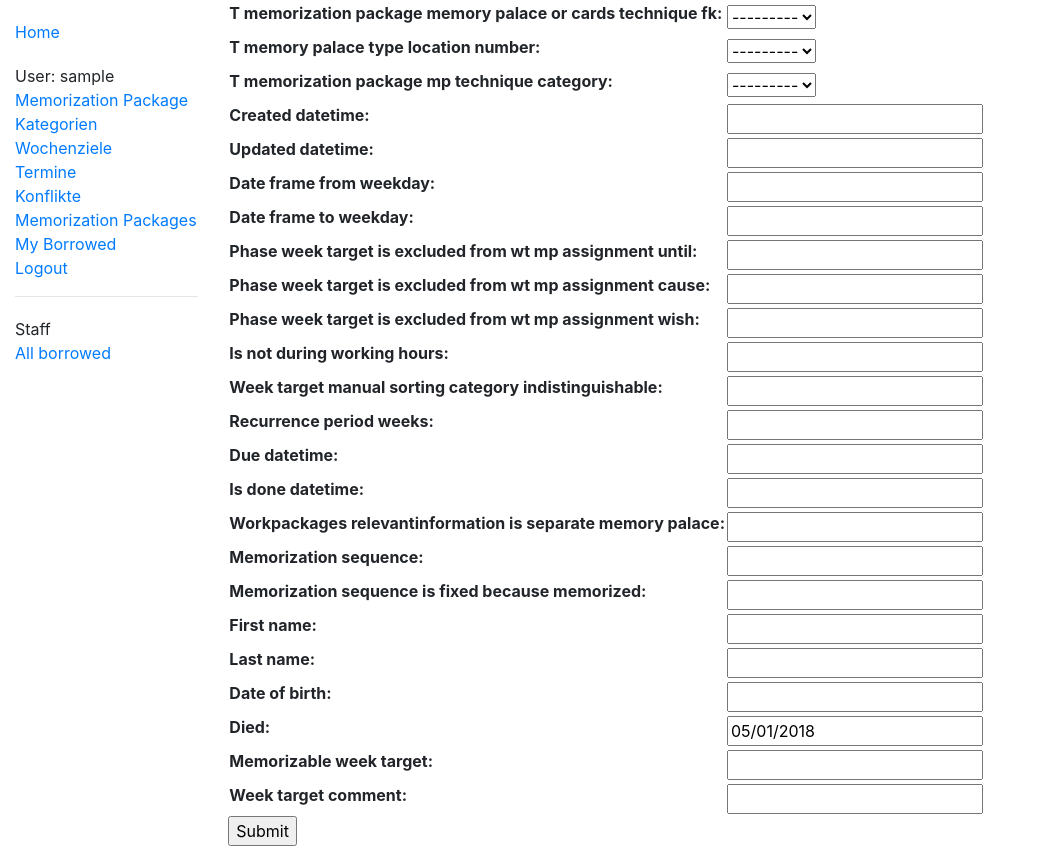
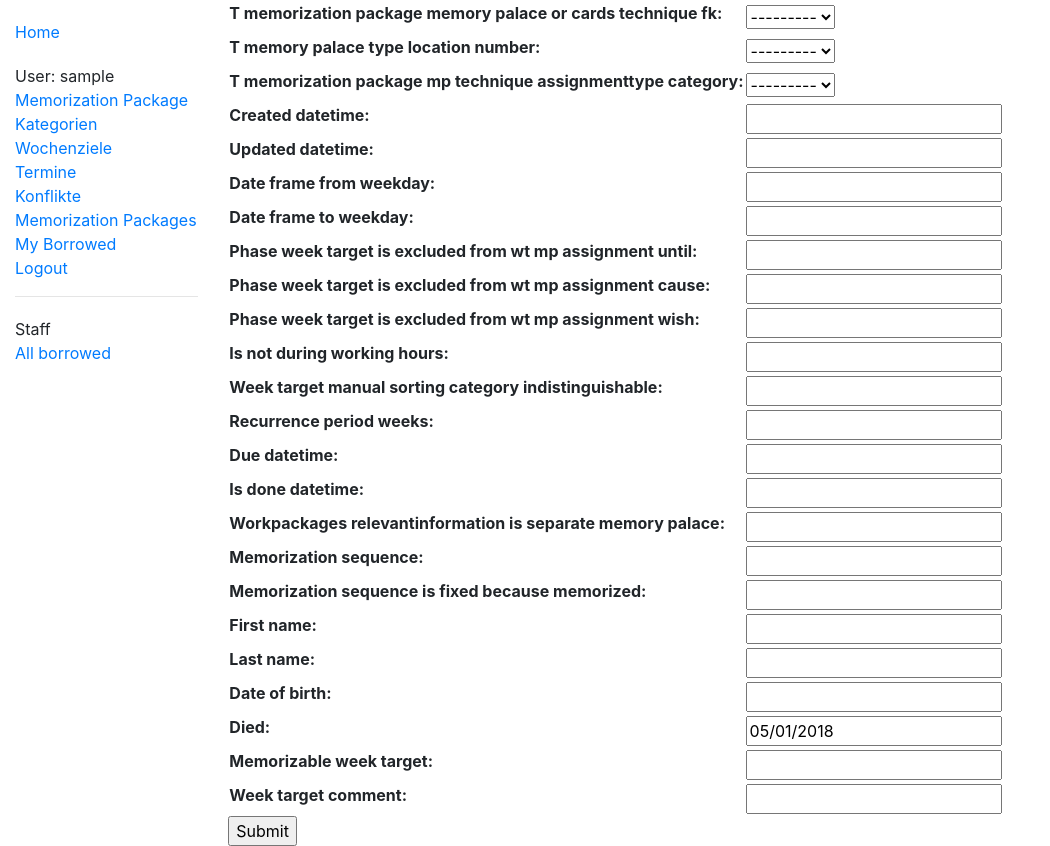
Before and after one commit to mdn/django-locallibrary-tutorial, a Django app: page /catalog/author/create/ in a window 1280 px wide. Shown: the whole page, without its empty margins (0-1050 px from the left). Run offline with Django 3.2, Linux system fonts and the light colour scheme; the visitor is signed in with stand-in values (Sample User, id 1); data that the repository does not hold is empty; some libraries are stand-ins or nearby versions.

Commit message:
Umbenennung von T_Memorization_Package_MP_Technique_Assignmenttype_Category und T_Memorization_Package_MP_Technique_Assignmenttype hinzu

```diff
--- a/catalog/models.py
+++ b/catalog/models.py
@@ -27,18 +27,34 @@ class Language(models.Model):
         return self.name
 
 
+class T_Memorization_Package_MP_Technique_Assignmenttype(models.Model):
+    assignment_type_description = models.CharField(max_length=1000, default='')   #e.g. Week targets and memorizables assigned to separate memory palaces
 
-class T_Memorization_Package_MP_Technique_Category(models.Model):
+    class Meta:
+        ordering = ['assignment_type_description']
+        db_table = 't_memorization_package_mp_technique_assignmenttype'
+
+    def get_absolute_url(self):
+        """Returns the url to access a particular t_memorization_package_mp_technique_assignmenttype instance."""
+        return reverse('t_memorization_package_mp_technique_assignmenttype-detail', args=[str(self.id)])
+
+    def __str__(self):
+        """String for representing the Model object."""
+        return self.assignment_type_description
+
+
+class T_Memorization_Package_MP_Technique_Assignmenttype_Category(models.Model):
 #    t_memorization_package_memory_palace_or_cards_technique_fk6 = models.ForeignKey('T_Memorization_Package_Memory_Palace_Or_Cards_Technique', on_delete=models.SET_NULL, null=True)
+    t_memorization_package_mp_technique_assignmenttype = models.ForeignKey('T_Memorization_Package_MP_Technique_Assignmenttype', on_delete=models.SET_NULL, null=True)
     category_title = models.CharField(max_length=255, default='')   #1. Job 2. DHBW
 
     class Meta:
         ordering = ['category_title']
-        db_table = 't_memorization_package_mp_technique_category'
+        db_table = 't_memorization_package_mp_technique_assignmenttype_category'
 
     def get_absolute_url(self):
-        """Returns the url to access a particular t_memorization_package_mp_technique_category instance."""
-        return reverse('t_memorization_package_mp_technique_category-detail', args=[str(self.id)])
+        """Returns the url to access a particular t_memorization_package_mp_technique_assignmenttype_category instance."""
+        return reverse('t_memorization_package_mp_technique_assignmenttype_category-detail', args=[str(self.id)])
 
     def __str__(self):
         """String for representing the Model object."""
@@ -50,7 +66,7 @@ class Author(models.Model):
     """Model representing an author."""
     t_memorization_package_memory_palace_or_cards_technique_fk = models.ForeignKey('T_Memorization_Package_Memory_Palace_Or_Cards_Technique', on_delete=models.SET_NULL, null=True)
     t_memory_palace_type_location_number = models.ForeignKey('T_Memory_Palace_Type_Location_Number', on_delete=models.SET_NULL, null=True)
-    t_memorization_package_mp_technique_category = models.ForeignKey('T_Memorization_Package_MP_Technique_Category', on_delete=models.SET_NULL, null=True)
+    t_memorization_package_mp_technique_assignmenttype_category = models.ForeignKey('T_Memorization_Package_MP_Technique_Assignmenttype_Category', on_delete=models.SET_NULL, null=True)
     created_datetime = models.DateTimeField(null=True, blank=True)
     updated_datetime = models.DateTimeField(null=True, blank=True)
     date_frame_from_weekday = models.DateField(null=True, blank=True)
@@ -565,7 +581,7 @@ class T_Conflict_Strategy_Category_Measure(models.Model):
 
 class T_Memorization_Package_Memory_Palace_Or_Cards_Technique(models.Model):
     t_memory_palace_type = models.ForeignKey('T_Memory_Palace_Type', on_delete=models.SET_NULL, null=True)
-    t_memorization_package_mp_technique_category = models.ForeignKey('T_Memorization_Package_MP_Technique_Category', on_delete=models.SET_NULL, null=True)
+    t_memorization_package_mp_technique_assignmenttype_category = models.ForeignKey('T_Memorization_Package_MP_Technique_Assignmenttype_Category', on_delete=models.SET_NULL, null=True)
     created_datetime = models.DateTimeField(null=True, blank=True)
     updated_datetime = models.DateTimeField(null=True, blank=True)
     memorization_package_title = models.CharField(max_length=255, default='')
--- a/catalog/templates/base_generic.html
+++ b/catalog/templates/base_generic.html
@@ -33,7 +33,7 @@
    {% if user.is_authenticated %}
      <li>User: {{ user.get_username }}</li>
 
-     <li><a href="{% url 't_memorization_package_mp_technique_categorys' %}">Memorization Package Kategorien</a></li>
+     <li><a href="{% url 't_memorization_package_mp_technique_assignmenttype_categorys' %}">Memorization Package Kategorien</a></li>
 
      <li><a href="{% url 'authors' %}">Wochenziele</a></li>
 <!--
--- a/catalog/templates/catalog/t_memorization_package_mp_technique_category_detail.html
+++ b/catalog/templates/catalog/t_memorization_package_mp_technique_category_detail.html
@@ -4,13 +4,13 @@
 
 <h1>Memorization Package Kategorie - Detail</h1>
 <p></p>
-<p><strong>{{ t_memorization_package_mp_technique_category.category_title }} </strong></p>
+<p><strong>{{ t_memorization_package_mp_technique_assignmenttype_category.category_title }} </strong></p>
 
 <div style="margin-left:20px;margin-top:20px">
 
 <h4>Wochenziele (ToDo: An- und abwählen von Wochenzielen)</h4>
 
-{% for author in t_memorization_package_mp_technique_category.author_set.all %}
+{% for author in t_memorization_package_mp_technique_assignmenttype_category.author_set.all %}
     <hr>
     <a href="{% url 't_memory_palace_type_location_number-detail' author.t_memory_palace_type_location_number_id %}">{{ author.memorization_sequence }} {{ author.t_memory_palace_type_location_number.memory_palace_datapoint_description }}</a>
     <a href="{% url 'author-detail' author.pk %}">{{ author.memorizable_week_target }}</a>
@@ -24,7 +24,7 @@
 <h4>Aktuelles Memorization Paket</h4>
 
 <dl>
-    {% for t_memorization_package_memory_palace_or_cards_technique in t_memorization_package_mp_technique_category.t_memorization_package_memory_palace_or_cards_technique_set.all %}
+    {% for t_memorization_package_memory_palace_or_cards_technique in t_memorization_package_mp_technique_assignmenttype_category.t_memorization_package_memory_palace_or_cards_technique_set.all %}
         {% if forloop.last %}
           <dt><a href="{% url 't_memorization_package_memory_palace_or_cards_technique-detail' t_memorization_package_memory_palace_or_cards_technique.pk %}">{{t_memorization_package_memory_palace_or_cards_technique.memorization_package_title}}</a>
         {% endif %}
--- a/catalog/templates/catalog/t_memorization_package_mp_technique_category_list.html
+++ b/catalog/templates/catalog/t_memorization_package_mp_technique_category_list.html
@@ -3,12 +3,12 @@
 {% block content %}
     <h1>Memorization Package Kategorien</h1>
 
-    {% if t_memorization_package_mp_technique_category_list %}
+    {% if t_memorization_package_mp_technique_assignmenttype_category_list %}
     <ul>
 
-      {% for t_memorization_package_mp_technique_category in t_memorization_package_mp_technique_category_list %}
+      {% for t_memorization_package_mp_technique_assignmenttype_category in t_memorization_package_mp_technique_assignmenttype_category_list %}
       <li>
-        <a href="{{ t_memorization_package_mp_technique_category.get_absolute_url }}">{{ t_memorization_package_mp_technique_category.category_title }}</a>
+        <a href="{{ t_memorization_package_mp_technique_assignmenttype_category.get_absolute_url }}">{{ t_memorization_package_mp_technique_assignmenttype_category.category_title }}</a>
       </li>
       {% endfor %}
 
--- a/catalog/urls.py
+++ b/catalog/urls.py
@@ -10,8 +10,8 @@ urlpatterns = [
     path('bookinstance/<int:pk>', views.BookInstanceDetailView.as_view(), name='bookinstance-detail'),
     path('t_workpackages_actual_duration_timeseries/', views.T_Workpackage_Actual_Duration_TimeseriesListView.as_view(), name='t_workpackages_actual_duration_timeseries'),
     path('t_workpackage_actual_duration_timeseries/<int:pk>', views.T_Workpackage_Actual_Duration_TimeseriesDetailView.as_view(), name='t_workpackage_actual_duration_timeseries-detail'),
-    path('t_memorization_package_mp_technique_categorys/', views.T_Memorization_Package_MP_Technique_CategoryListView.as_view(), name='t_memorization_package_mp_technique_categorys'),
-    path('t_memorization_package_mp_technique_category/<int:pk>', views.T_Memorization_Package_MP_Technique_CategoryDetailView.as_view(), name='t_memorization_package_mp_technique_category-detail'),
+    path('t_memorization_package_mp_technique_assignmenttype_categorys/', views.T_Memorization_Package_MP_Technique_Assignmenttype_CategoryListView.as_view(), name='t_memorization_package_mp_technique_assignmenttype_categorys'),
+    path('t_memorization_package_mp_technique_assignmenttype_category/<int:pk>', views.T_Memorization_Package_MP_Technique_Assignmenttype_CategoryDetailView.as_view(), name='t_memorization_package_mp_technique_assignmenttype_category-detail'),
     path('authors/', views.AuthorListView.as_view(), name='authors'),
     path('author/<int:pk>',
          views.AuthorDetailView.as_view(), name='author-detail'),
--- a/catalog/views.py
+++ b/catalog/views.py
@@ -3,7 +3,7 @@ from django.contrib.auth.mixins import LoginRequiredMixin
 
 # Create your views here.
 
-from .models import Book, BookInstance, T_Workpackage_Actual_Duration_Timeseries, T_Memorization_Package_MP_Technique_Category, Author, T_Wt_Is_Excluded_From_Dt_Mp_Assignment_On_Weekday_Timeseries, T_Day_Target_Sequence_Timeseries, BookInstance, Genre, T_Calendar, T_Conflict, T_Ausatemmuskulatur_Isnot_Entspannt_Dueto_Strategyrefinemt, T_Ausatemmuskulatur_Strategyrefinement_Conflict_Phase, T_Conflict_Strategy_Category, T_Conflict_Strategy_Category_Measure, T_Information_Item_Tobeoperationalized, T_Information_Item_Tobeoperationalized_Memor_Timeseries, T_Information_Item_Tobeoperationalized_Memor_Timeseries_Act, T_Category_Table, T_Category_Table_Predicate_Asverb, T_Category_Table_Entry, T_Category_Timeseries, T_Memorization_Package_Memory_Palace_Or_Cards_Technique, T_Memory_Palace_Type, T_Memory_Palace_Type_Location, T_Memory_Palace_Type_Location_Packageassignment_Timeseries, T_Memory_Palace_Type_Location_Number, T_Memory_Palace_Type_Location_Daytime, T_Memory_Palace_Or_Cards_Memorization_Timeseries, T_Memory_Palace_Or_Cards_Memorization_Timeseries_Action
+from .models import Book, BookInstance, T_Workpackage_Actual_Duration_Timeseries, T_Memorization_Package_MP_Technique_Assignmenttype_Category, Author, T_Wt_Is_Excluded_From_Dt_Mp_Assignment_On_Weekday_Timeseries, T_Day_Target_Sequence_Timeseries, BookInstance, Genre, T_Calendar, T_Conflict, T_Ausatemmuskulatur_Isnot_Entspannt_Dueto_Strategyrefinemt, T_Ausatemmuskulatur_Strategyrefinement_Conflict_Phase, T_Conflict_Strategy_Category, T_Conflict_Strategy_Category_Measure, T_Information_Item_Tobeoperationalized, T_Information_Item_Tobeoperationalized_Memor_Timeseries, T_Information_Item_Tobeoperationalized_Memor_Timeseries_Act, T_Category_Table, T_Category_Table_Predicate_Asverb, T_Category_Table_Entry, T_Category_Timeseries, T_Memorization_Package_Memory_Palace_Or_Cards_Technique, T_Memory_Palace_Type, T_Memory_Palace_Type_Location, T_Memory_Palace_Type_Location_Packageassignment_Timeseries, T_Memory_Palace_Type_Location_Number, T_Memory_Palace_Type_Location_Daytime, T_Memory_Palace_Or_Cards_Memorization_Timeseries, T_Memory_Palace_Or_Cards_Memorization_Timeseries_Action
 
 
 def index(request):
@@ -55,14 +55,14 @@ class T_Workpackage_Actual_Duration_TimeseriesDetailView(LoginRequiredMixin, gen
     """Generic class-based detail view for a t_workpackage_actual_duration_timeseries."""
     model = T_Workpackage_Actual_Duration_Timeseries
 
-class T_Memorization_Package_MP_Technique_CategoryListView(LoginRequiredMixin, generic.ListView):
-    """Generic class-based list view for a list of t_memorization_package_mp_technique_categorys."""
-    model = T_Memorization_Package_MP_Technique_Category
+class T_Memorization_Package_MP_Technique_Assignmenttype_CategoryListView(LoginRequiredMixin, generic.ListView):
+    """Generic class-based list view for a list of t_memorization_package_mp_technique_assignmenttype_categorys."""
+    model = T_Memorization_Package_MP_Technique_Assignmenttype_Category
     paginate_by = 10
 
-class T_Memorization_Package_MP_Technique_CategoryDetailView(LoginRequiredMixin, generic .DetailView):
-    """Generic class-based detail view for an t_memorization_package_mp_technique_category."""
-    model = T_Memorization_Package_MP_Technique_Category
+class T_Memorization_Package_MP_Technique_Assignmenttype_CategoryDetailView(LoginRequiredMixin, generic .DetailView):
+    """Generic class-based detail view for an t_memorization_package_mp_technique_assignmenttype_category."""
+    model = T_Memorization_Package_MP_Technique_Assignmenttype_Category
 
 class AuthorListView(LoginRequiredMixin, generic.ListView):
     """Generic class-based list view for a list of authors."""
```
Also changed, not shown: catalog/migrations/0012_auto_20201210_2120.py (added).
